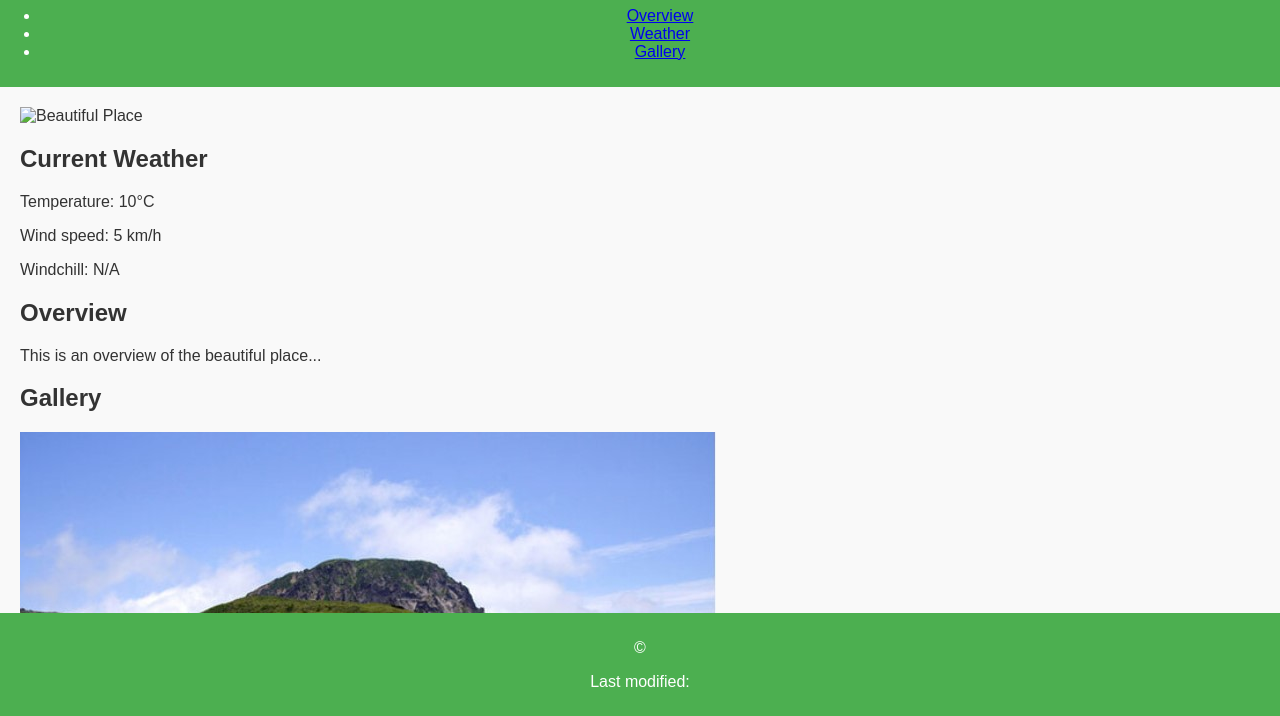
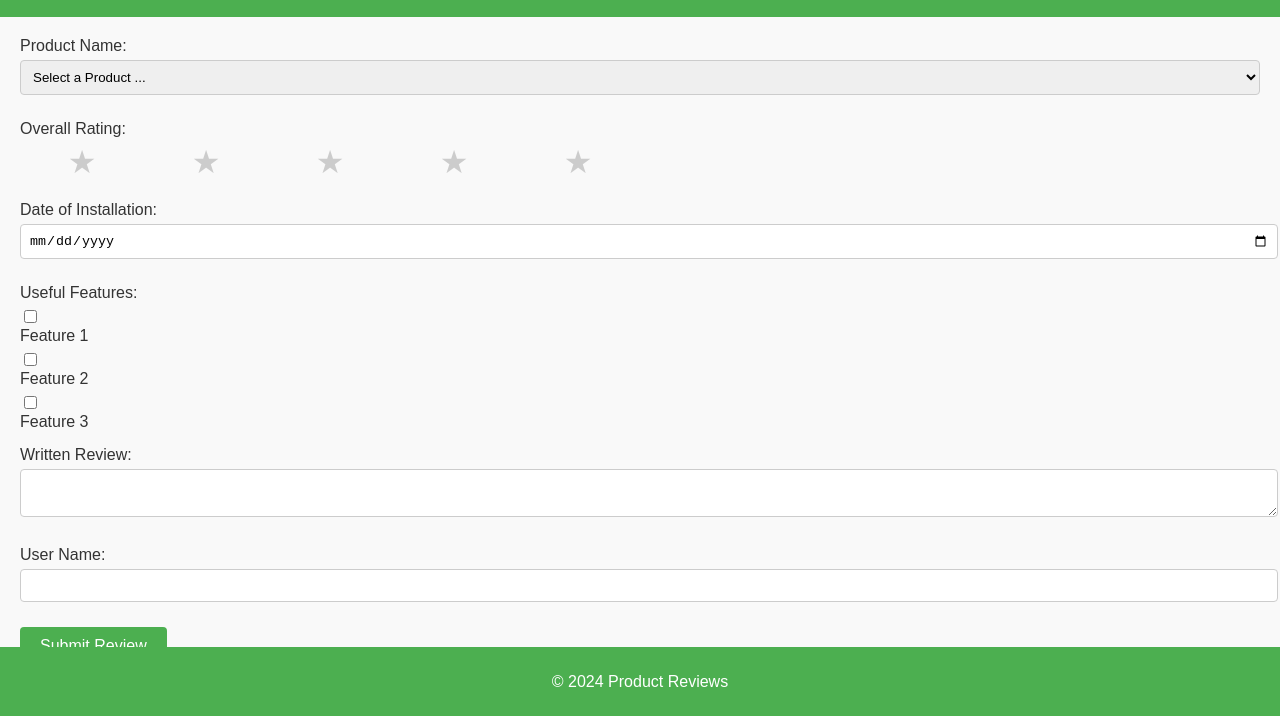
Before and after one commit to yjesp/wdd131, a plain HTML site: page filtered-temples.html in a window 1280 px wide. Shown: the part 83-799 px from the top of the page. Drawn offline with Linux system fonts and the light colour scheme; files that its build step writes are made by us from their sources.

Commit message:
Update filtered-temples.html

```diff
--- a/filtered-temples.html
+++ b/filtered-temples.html
@@ -3,51 +3,76 @@
 <head>
     <meta charset="UTF-8">
     <meta name="viewport" content="width=device-width, initial-scale=1.0">
-    <title>Beautiful Place</title>
-    <link rel="stylesheet" href="css/styles.css">
-    <script defer src="js/script.js"></script>
+    <title>Product Review Form</title>
+    <link rel="stylesheet" href="styles.css">
 </head>
 <body>
     <header>
-        <h1>Beautiful Place</h1>
-        <nav>
-            <ul>
-                <li><a href="#overview">Overview</a></li>
-                <li><a href="#weather">Weather</a></li>
-                <li><a href="#gallery">Gallery</a></li>
-            </ul>
-        </nav>
+        <h1>Product Review Form</h1>
     </header>
+
     <main>
-        <section id="hero">
-            <picture>
-                <source srcset="images/hero-large.webp" media="(min-width: 800px)">
-                <source srcset="images/hero-medium.webp" media="(min-width: 400px)">
-                <img src="images/hero-small.webp" alt="Beautiful Place">
-            </picture>
-            <div id="hero-text">
-                <h2>Current Weather</h2>
-                <p>Temperature: <span id="temperature">10°C</span></p>
-                <p>Wind speed: <span id="wind-speed">5 km/h</span></p>
-                <p>Windchill: <span id="windchill">N/A</span></p>
+        <form action="review.html" method="get" id="reviewForm">
+            <div class="form-group">
+                <label for="productName">Product Name:</label>
+                <select id="productName" name="productName" required>
+                    <option value="" disabled selected>Select a Product ...</option>
+                </select>
             </div>
-        </section>
-        <section id="overview">
-            <h2>Overview</h2>
-            <p>This is an overview of the beautiful place...</p>
-        </section>
-        <section id="gallery">
-            <h2>Gallery</h2>
-            <div class="gallery-images">
-                <img src="images/gallery1.jpg" alt="Gallery Image 1">
-                <img src="images/gallery2.jpg" alt="Gallery Image 2">
-                <img src="images/gallery3.jpg" alt="Gallery Image 3">
+
+            <div class="form-group">
+                <label>Overall Rating:</label>
+                <div class="rating">
+                    <input type="radio" id="star5" name="rating" value="5" required><label for="star5" title="5 stars">&#9733;</label>
+                    <input type="radio" id="star4" name="rating" value="4" required><label for="star4" title="4 stars">&#9733;</label>
+                    <input type="radio" id="star3" name="rating" value="3" required><label for="star3" title="3 stars">&#9733;</label>
+                    <input type="radio" id="star2" name="rating" value="2" required><label for="star2" title="2 stars">&#9733;</label>
+                    <input type="radio" id="star1" name="rating" value="1" required><label for="star1" title="1 star">&#9733;</label>
+                </div>
             </div>
-        </section>
+
+            <div class="form-group">
+                <label for="installationDate">Date of Installation:</label>
+                <input type="date" id="installationDate" name="installationDate" required>
+            </div>
+
+            <div class="form-group">
+                <label>Useful Features:</label>
+                <div>
+                    <input type="checkbox" id="feature1" name="usefulFeatures" value="Feature 1">
+                    <label for="feature1">Feature 1</label>
+                </div>
+                <div>
+                    <input type="checkbox" id="feature2" name="usefulFeatures" value="Feature 2">
+                    <label for="feature2">Feature 2</label>
+                </div>
+                <div>
+                    <input type="checkbox" id="feature3" name="usefulFeatures" value="Feature 3">
+                    <label for="feature3">Feature 3</label>
+                </div>
+                <!-- Add more features as needed -->
+            </div>
+
+            <div class="form-group">
+                <label for="writtenReview">Written Review:</label>
+                <textarea id="writtenReview" name="writtenReview"></textarea>
+            </div>
+
+            <div class="form-group">
+                <label for="userName">User Name:</label>
+                <input type="text" id="userName" name="userName">
+            </div>
+
+            <div class="form-group">
+                <input type="submit" value="Submit Review">
+            </div>
+        </form>
     </main>
+
     <footer>
-        <p>&copy; <span id="current-year"></span></p>
-        <p>Last modified: <span id="last-modified"></span></p>
+        <p>&copy; 2024 Product Reviews</p>
     </footer>
+
+    <script src="script.js"></script>
 </body>
 </html>
```
